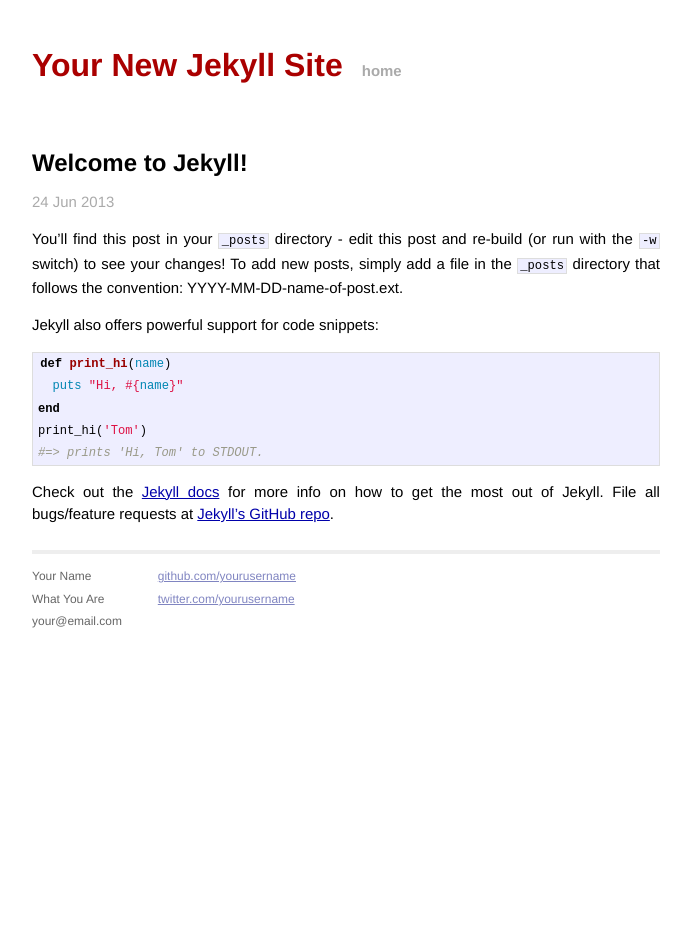
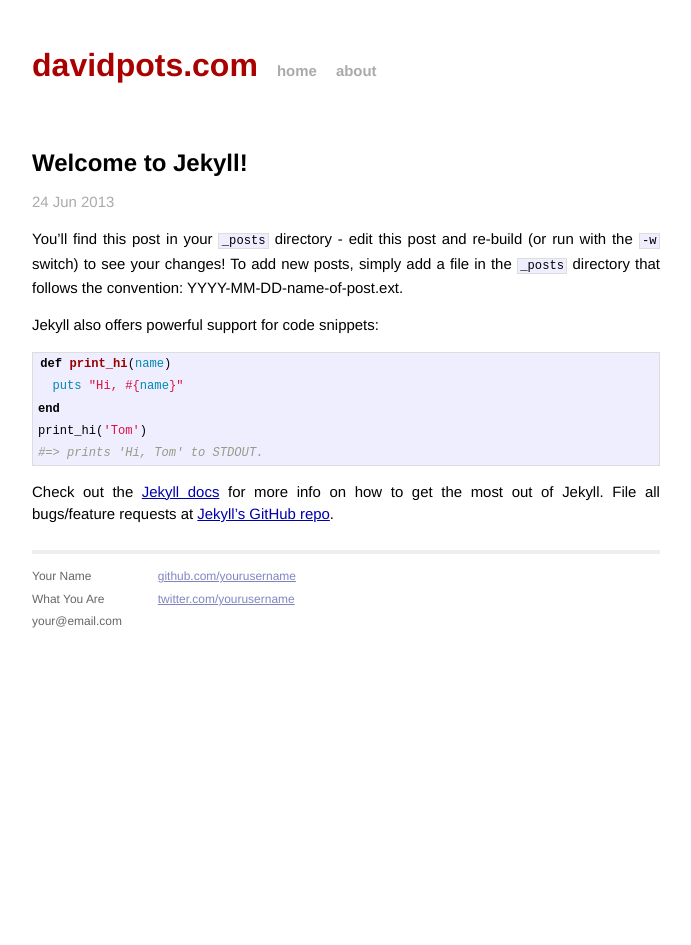
Before and after one commit to davidpots/davidpots.github.io, a Jekyll site: the page built from _posts/2013-06-24-welcome-to-jekyll.markdown, in a window 1280 px wide. Shown: the whole page, without its empty margins (294-985 px from the left). Built offline with Jekyll 4.4.1, drawn with Linux system fonts in a browser that asks for light colours.

Commit message:
Removes baseurl stuff, adds about page

```diff
--- a/_config.yml
+++ b/_config.yml
@@ -1,3 +1,3 @@
-name: Your New Jekyll Site
+name: davidpots.com
 pygments: true
-baseurl: /pages3
+permalink: /blog/:title
--- a/_layouts/default.html
+++ b/_layouts/default.html
@@ -22,7 +22,7 @@
           <div class="site">
             <div class="header">
               <h1 class="title"><a href="{{ site.baseurl }}/">{{ site.name }}</a></h1>
-              <a class="extra" href="{{ site.baseurl }}/">home</a>
+              <a class="extra" href="{{ site.baseurl }}/">home</a> <a class="extra" href="{{ site.baseurl }}/about.html">about</a>
             </div>
 
                 {{ content }}
```
Also changed, not shown: about.html (added, +7 -0 lines).
